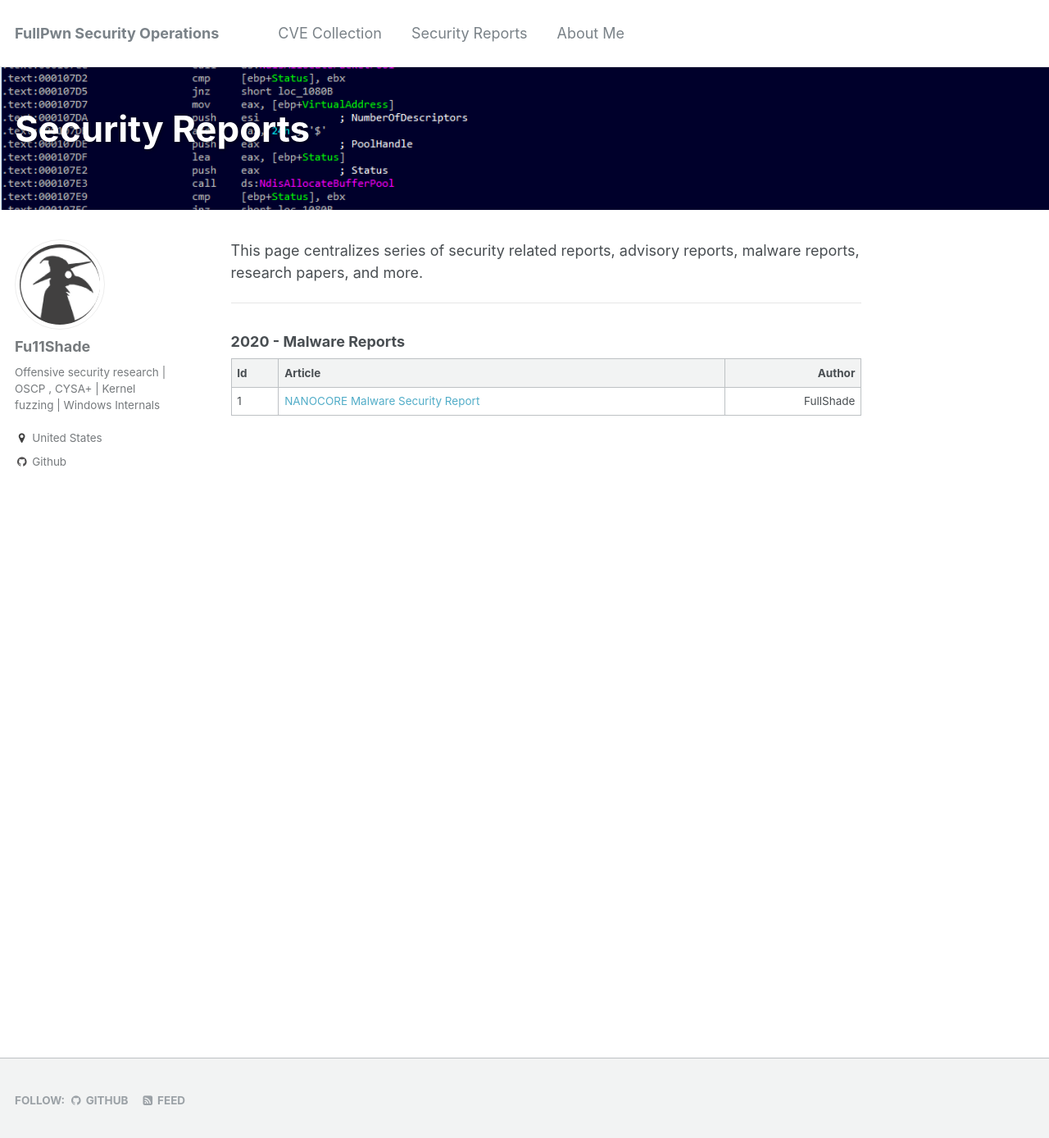
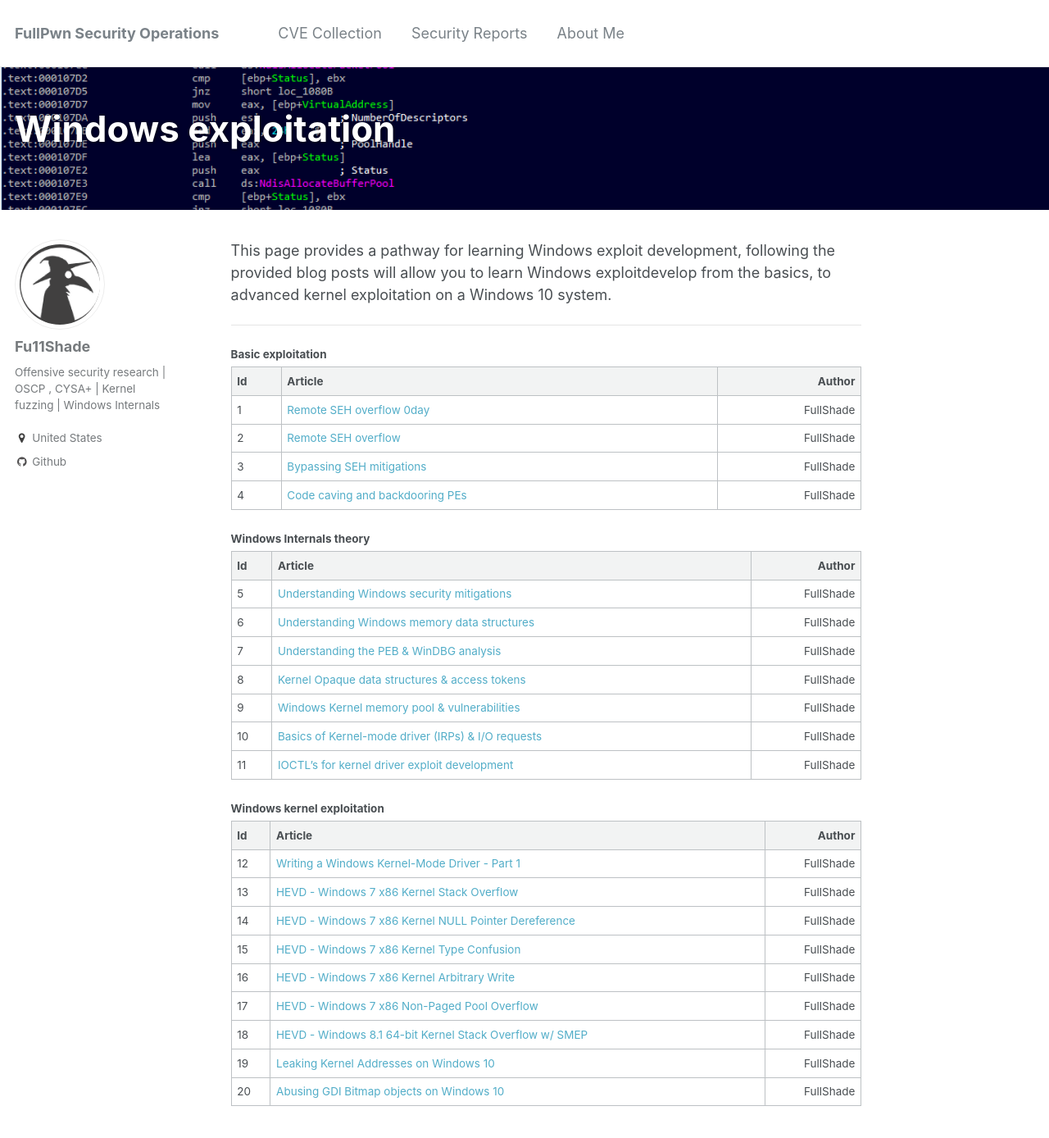
Before and after one commit to asdyxcyxc/FULLSHADE.github.io, a Jekyll site: the page built from _pages/reports.md, in a window 1280 px wide and 1400 px high. Shown: the top 1388 px of the window at 82% size. Built offline with Jekyll 4.4.1, drawn with Linux system fonts in a browser that asks for light colours.

Commit message:
Update reports.md

```diff
--- a/_pages/reports.md
+++ b/_pages/reports.md
@@ -1,18 +1,47 @@
 ---
 layout: single
 author_profile: true
-title: Security Reports
+title: Windows exploitation
 header:
   overlay_image: blog-cover.jpg
 permalink: /security-reports.html
 ---
 
-This page centralizes series of security related reports, advisory reports, malware reports, research papers, and more.
+This page provides a pathway for learning Windows exploit development, following the provided blog posts will allow you to learn Windows exploitdevelop from the basics, to advanced kernel exploitation on a Windows 10 system.
 
 ----
 
-### 2020 - Malware Reports ###
+#### Basic exploitation
 
 | Id | Article | Author  |
 |:---|:--------|--------:|
-| 1 | [NANOCORE Malware Security Report](https://github.com/FULLSHADE/MalwareAnalysisReports/blob/master/MalwareReports/Security-Report-%231.001m.NANOCORE.pdf) | FullShade |
+| 1 | [Remote SEH overflow 0day](https://fullpwnops.com/CVE-2019-16724-Remote-Unauthenticated-SEH-overflow/) | FullShade |
+| 2 | [Remote SEH overflow](https://fullpwnops.com/CVE-2019-17181-intrasrv-writeup/) | FullShade |
+| 3 | [Bypassing SEH mitigations](https://fullpwnops.com/nullbytebypass/) | FullShade |
+| 4 | [Code caving and backdooring PEs](https://fullpwnops.com/code-caving/) | FullShade |
+
+#### Windows Internals theory
+
+| Id | Article | Author  |
+|:---|:--------|--------:|
+| 5 | [Understanding Windows security mitigations](https://fullpwnops.com/Understanding-Exploit-mitigations/) | FullShade |
+| 6 | [Understanding Windows memory data structures](https://fullpwnops.com/Stack-heaps-memory/) | FullShade |
+| 7 | [Understanding the PEB & WinDBG analysis](https://fullpwnops.com/PEB-analysis-exploitation/) | FullShade |
+| 8 | [Kernel Opaque data structures & access tokens](https://fullpwnops.com/token-manipulation-privs/) | FullShade |
+| 9 | [Windows Kernel memory pool & vulnerabilities](https://fullpwnops.com/Windows-pool-and-vulns/) | FullShade |
+| 10 | [Basics of Kernel-mode driver (IRPs) & I/O requests](https://fullpwnops.com/io-requests-basics/) | FullShade |
+| 11 | [IOCTL’s for kernel driver exploit development](https://fullpwnops.com/IOCTL-kernel-drivers/) | FullShade |
+
+#### Windows kernel exploitation
+
+| Id | Article | Author  |
+|:---|:--------|--------:|
+| 12 | [Writing a Windows Kernel-Mode Driver - Part 1](https://fullpwnops.com/kernel-driver1/) | FullShade |
+| 13 | [HEVD - Windows 7 x86 Kernel Stack Overflow](https://fullpwnops.com/HEVD-kernel-overflow/) | FullShade |
+| 14 | [HEVD - Windows 7 x86 Kernel NULL Pointer Dereference](https://fullpwnops.com/HEVD_null-pointer/) | FullShade |
+| 15 | [HEVD - Windows 7 x86 Kernel Type Confusion](https://fullpwnops.com/HEVD-typeconfusion/) | FullShade |
+| 16 | [HEVD - Windows 7 x86 Kernel Arbitrary Write](https://fullpwnops.com/HEVD-arbitraryoverwrite/) | FullShade |
+| 17 | [HEVD - Windows 7 x86 Non-Paged Pool Overflow](https://fullpwnops.com/HEVD-pool-overflow/) | FullShade |
+| 18 | [HEVD - Windows 8.1 64-bit Kernel Stack Overflow w/ SMEP](https://fullpwnops.com/HEVD-stack-smep/) | FullShade |
+| 19 | [Leaking Kernel Addresses on Windows 10](https://fullpwnops.com/Windows-10-kaslr-infoleak/) | FullShade |
+| 20 | [Abusing GDI Bitmap objects on Windows 10](https://fullpwnops.com/gdi-exploitation/) | FullShade |
```
